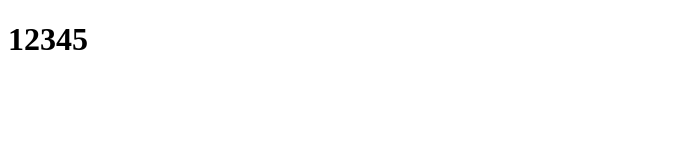
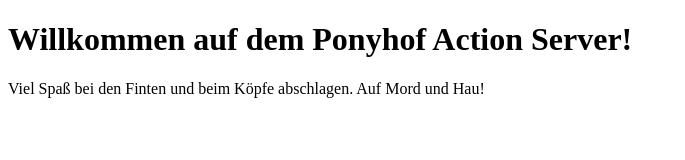
Before and after one commit to Microwave47/Mordhau-welcome-message, a plain HTML site: page index.html in a window 1280 px wide. Shown: the whole page, without its empty margins (0-685 px from the left). Drawn offline with Linux system fonts and the light colour scheme.

Commit message:
Update index.html

```diff
--- a/index.html
+++ b/index.html
@@ -1,5 +1,11 @@
 <!doctype html>
-<html>
-<head><meta charset="utf-8"><title>MOTD</title></head>
-<body><h1>12345</h1></body>
+<html lang="de">
+<head>
+    <meta charset="utf-8">
+    <title>Ponyhof Action Server</title>
+</head>
+<body>
+    <h1>Willkommen auf dem Ponyhof Action Server!</h1>
+    <p>Viel Spaß bei den Finten und beim Köpfe abschlagen. Auf Mord und Hau!</p>
+</body>
 </html>
```
